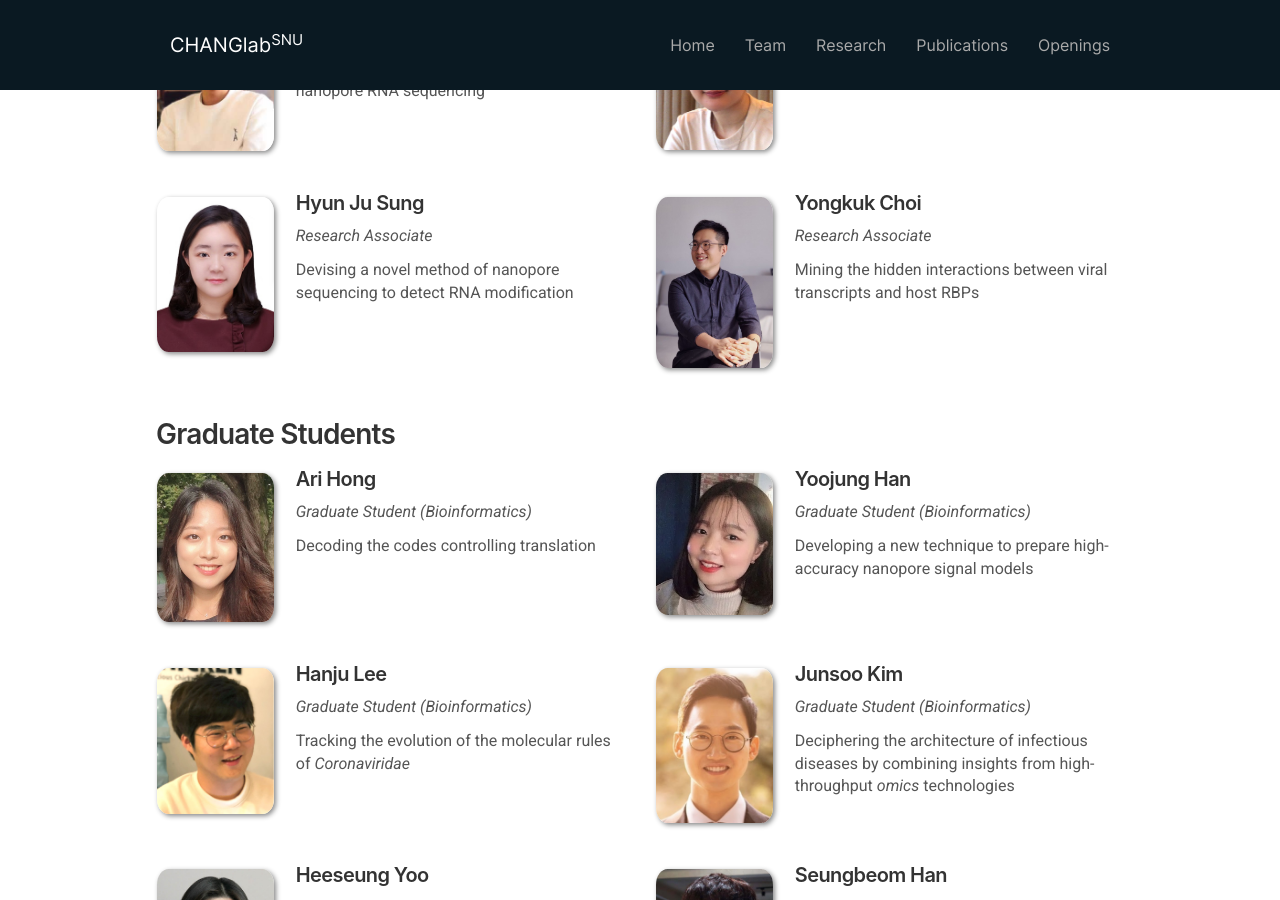
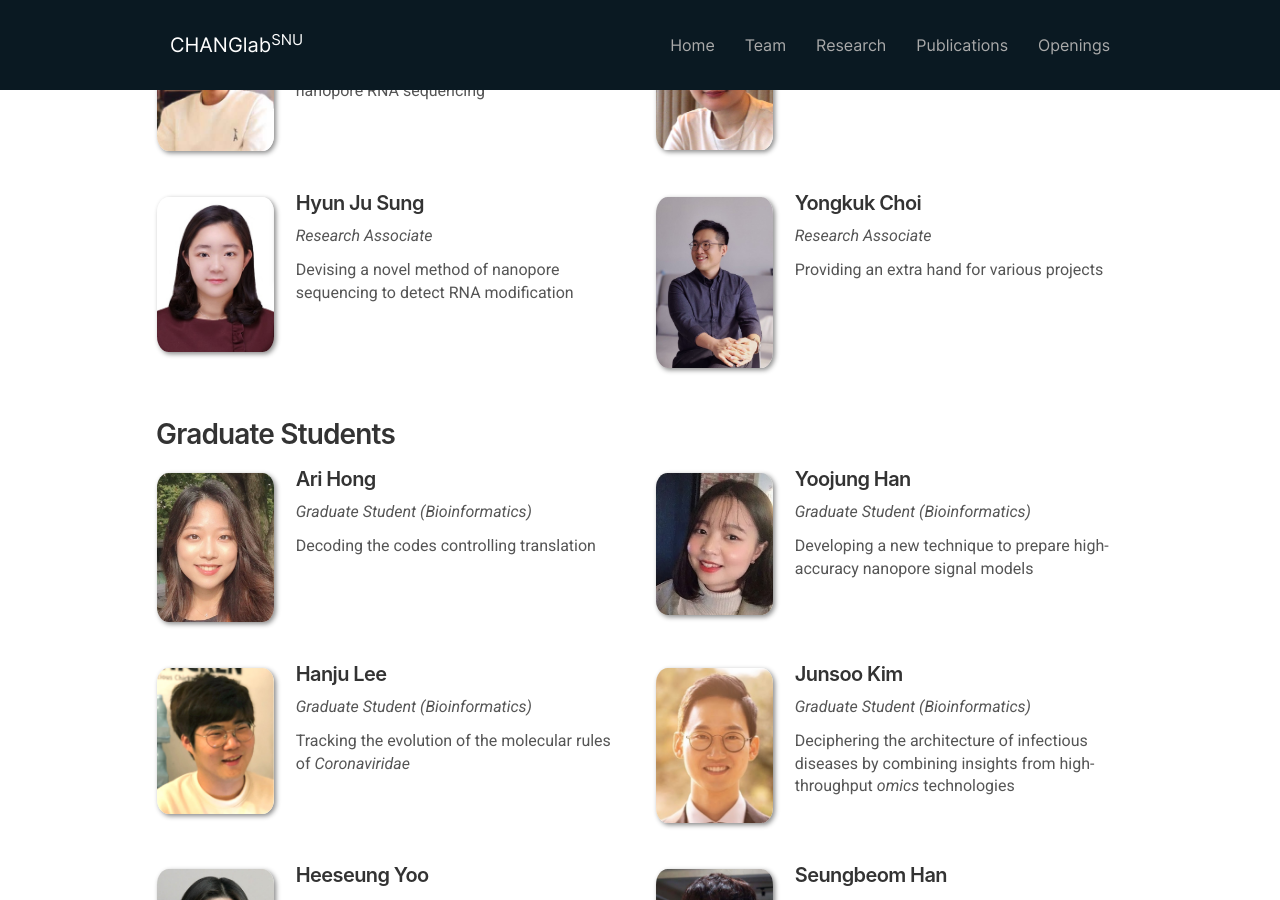
Before and after one commit to ChangLabSNU/ChangLabSNU.github.io, a Jekyll site: the page built from _pages/team.md, in a window 1280 px wide and 900 px high, scrolled down 489 px. Built offline with Jekyll 4.4.1, drawn with Linux system fonts in a browser that asks for light colours; nearby versions of some CDN libraries; some web fonts are replaced.

Commit message:
Modified intro for Yongkuk Choi

```diff
--- a/_data/team_staff.yml
+++ b/_data/team_staff.yml
@@ -22,5 +22,5 @@
   photo: ykchoi-thumb.jpg
   email: ykchoi624@gmail.com
   info: Research Associate
-  intro: Mining the hidden interactions between viral transcripts and host RBPs
+  intro: Providing an extra hand for various projects
   link: yongkuk-choi
```
